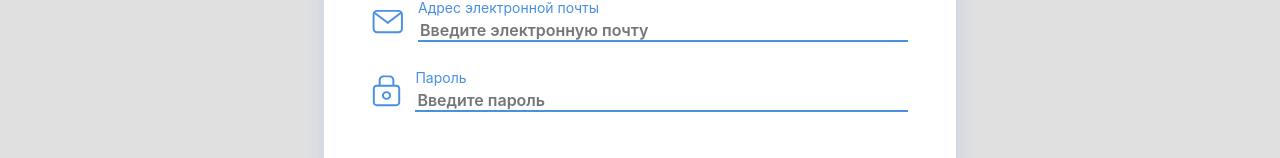
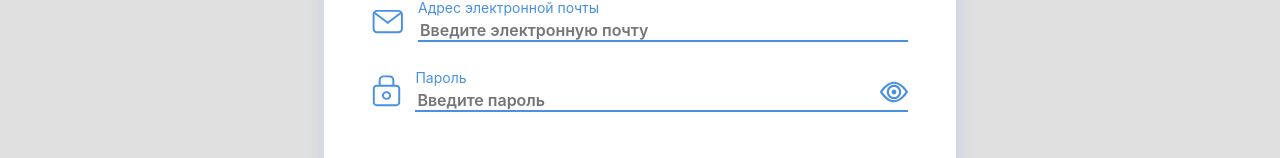
Before and after one commit to alexeyk500/lesopilka_client, a React (Create React App) app: page / in a window 1280 px wide. Both pictures are taken after a click on the element "Войти". Shown: the part 358-516 px from the top of the page. Built offline with nearby package versions, Linux system fonts and the light colour scheme.

Commit message:
registrationForm - done

```diff
--- a/src/components/Header/LoginForm/LoginForm.module.css
+++ b/src/components/Header/LoginForm/LoginForm.module.css
@@ -40,6 +40,7 @@
 }
 
 .field {
+  position: relative;
   display: flex;
   width: 100%;
 }
@@ -47,6 +48,13 @@
 .ico {
   width: 32px;
   margin-right: 12px ;
+}
+
+.eyeIco{
+  position: absolute;
+  top: 8px;
+  right: 0;
+  cursor: pointer;
 }
 
 .label {
--- a/src/components/Header/LoginForm/LoginForm.tsx
+++ b/src/components/Header/LoginForm/LoginForm.tsx
@@ -1,9 +1,22 @@
-import React from 'react';
+import React, {useState} from 'react';
 import classes from './LoginForm.module.css';
 import emailIco from './../../../img/mail.svg';
 import passwordIco from './../../../img/password.svg';
+import eyeIco from "../../../img/eyeIco.svg";
 
 const LoginForm = () => {
+
+  const [typePasswordInput, setTypePasswordInput] = useState<string>('password');
+
+  const onClickShowPassword = () => {
+    setTypePasswordInput((value) => {
+      if (value === 'password') {
+        return 'text';
+      }
+      return 'password';
+    });
+  };
+
   return (
     <div className={classes.container}>
       <div className={classes.mainPart}>
@@ -29,12 +42,13 @@ const LoginForm = () => {
             <input
               className={classes.input}
               name="password"
-              type="password"
+              type={typePasswordInput}
               autoComplete="off"
               placeholder={'Введите пароль'}
               required
             />
           </label>
+          <img src={eyeIco} className={classes.eyeIco} alt="email" onClick={onClickShowPassword} />
         </div>
       </div>
     </div>
--- a/src/components/Header/RegistrationForm/RegistrationForm.tsx
+++ b/src/components/Header/RegistrationForm/RegistrationForm.tsx
@@ -41,7 +41,7 @@ const RegistrationForm: React.FC = () => {
             <input
               className={classes.input}
               name="email"
-              type="text"
+              type="email"
               placeholder={'Введите электронную почту'}
               required
             />
```
